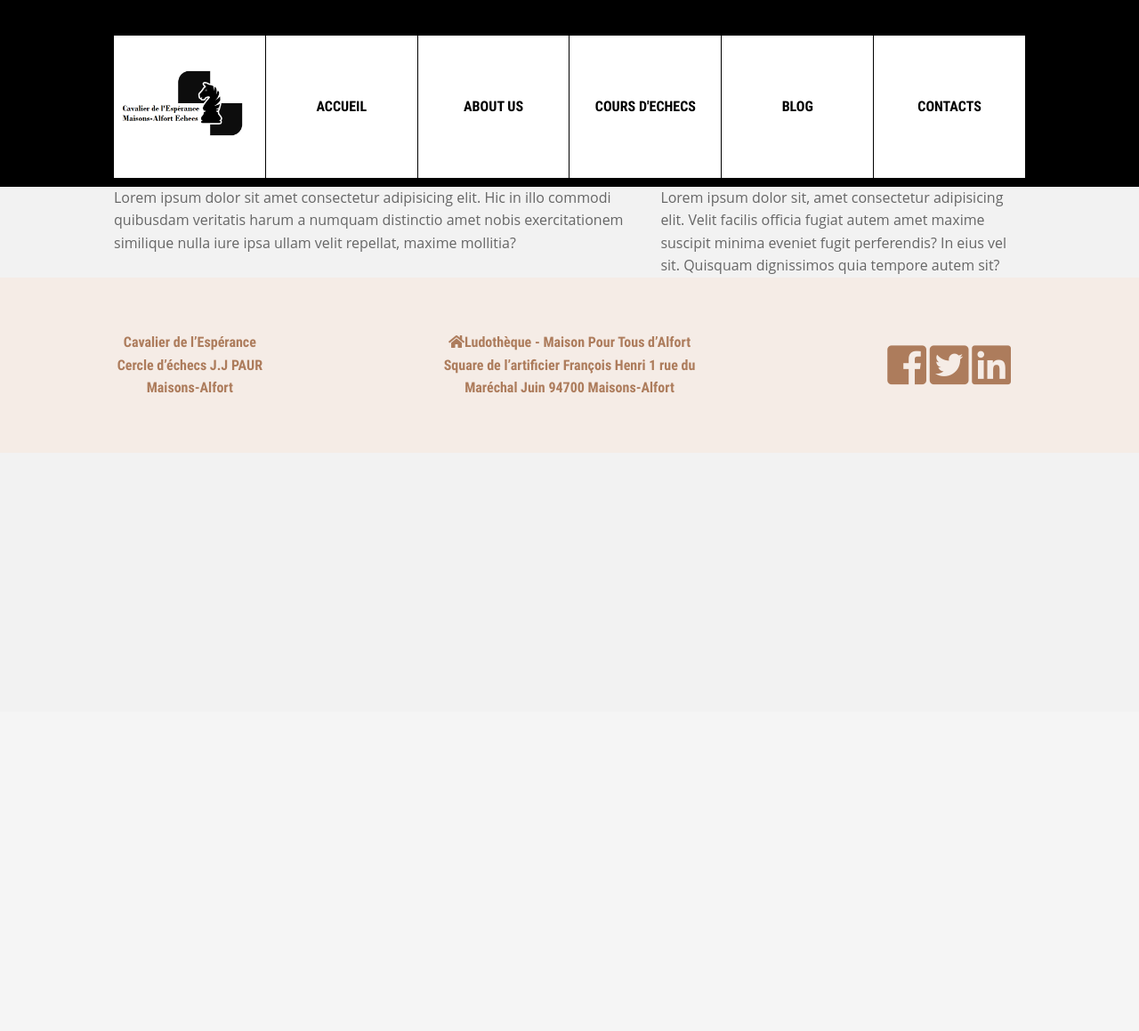
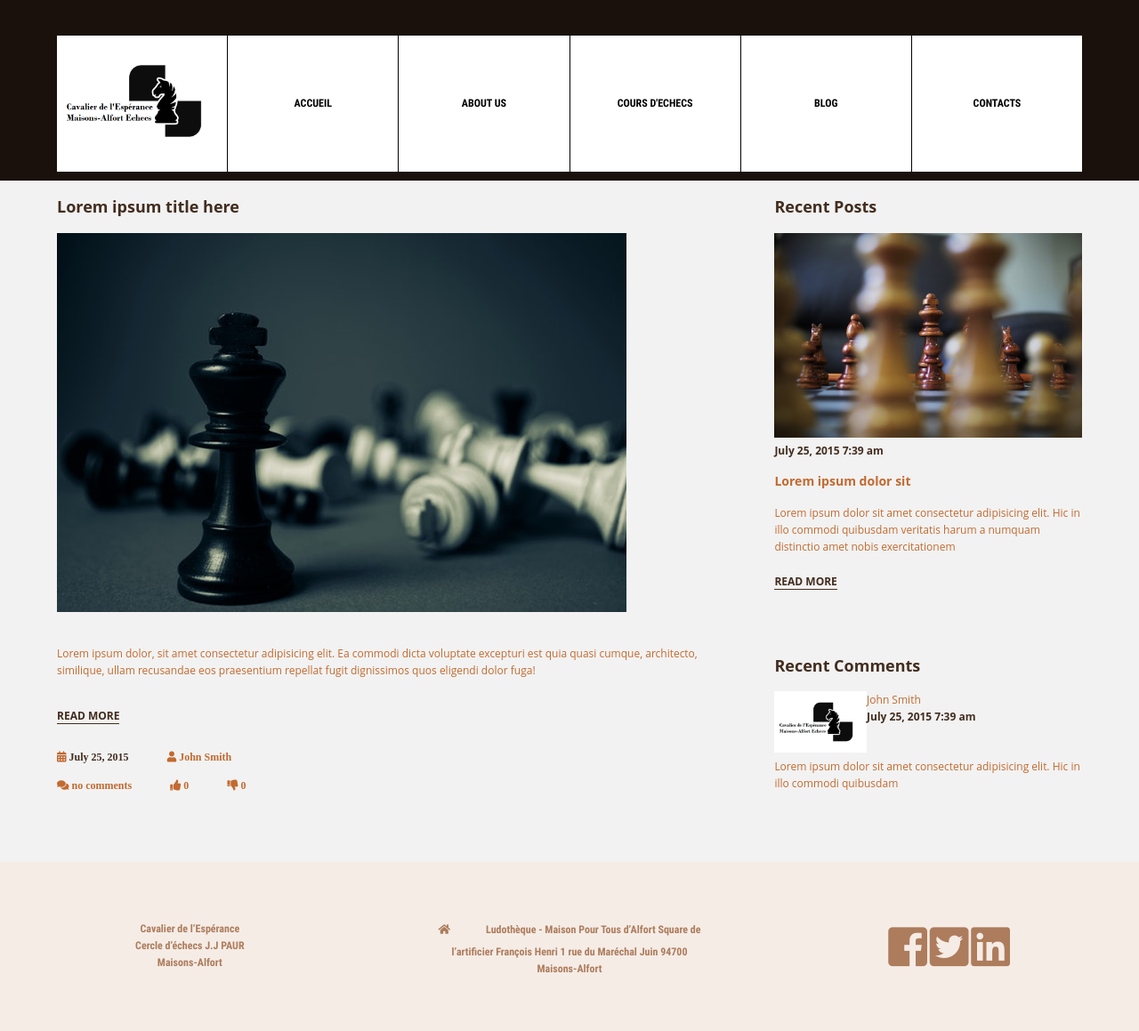
Before and after one commit to ewastec/chess, a PHP site: page /blog.html in a window 1280 px wide. Shown: the whole page at 89% size. Before the commit the page ends 509 px from the top, so only its background shows below. Run offline with PHP 8.4, Linux system fonts and the light colour scheme; some libraries are stand-ins or nearby versions.

Commit message:
new changes

```diff
--- a/chessclubfinal/blog.html
+++ b/chessclubfinal/blog.html
@@ -30,10 +30,79 @@
 
     <main class="blog">
         <div class="left">
-            Lorem ipsum dolor sit amet consectetur adipisicing elit. Hic in illo commodi quibusdam veritatis harum a numquam distinctio amet nobis exercitationem similique nulla iure ipsa ullam velit repellat, maxime mollitia?
+            <div class="postsList">
+                <h2>Lorem ipsum title here</h2>
+                <img src="images/echec002.jpeg" alt="">
+                <p>Lorem ipsum dolor, sit amet consectetur adipisicing elit. Ea commodi dicta voluptate excepturi est quia quasi cumque, architecto, similique, ullam recusandae eos praesentium repellat fugit dignissimos quos eligendi dolor fuga!</p>
+                <a href="" class="recentPostsReadMore">
+                   <b>Read More</b>
+                </a>
+                <div class="postsListInfo">
+                    <i class="fas fa-calendar-alt">
+                        <span class="recentPostsDate">
+                            <b> July 25, 2015</b>
+                        </span>
+                    </i>
+                    <i class="fas fa-user">
+                        John Smith
+                    </i> <br>
+                    <i class="fas fa-comments">
+                        no comments
+                    </i>
+                    <i class="fas fa-thumbs-up"> 0 </i>
+                    <i class="fas fa-thumbs-down"> 0 </i>
+                </div>
+
+            </div>
         </div>
         <aside class="right">
-            Lorem ipsum dolor sit, amet consectetur adipisicing elit. Velit facilis officia fugiat autem amet maxime suscipit minima eveniet fugit perferendis? In eius vel sit. Quisquam dignissimos quia tempore autem sit?
+            <div class="recentPostsList">
+                <h2>Recent Posts</h2>
+                <div class="recentPosts">
+                    <div class="recentPostsLeft">
+                        <img src="images/echec001.jpeg" alt="">
+                    </div>
+                    <div class="recentPostsRight">
+                        <div class="recentPostsDate">
+                           <b>July 25, 2015 7:39 am</b>
+                        </div>
+                        <div class="recentPostsTitle">
+                           <h3>Lorem ipsum dolor sit</h3>
+                        </div>
+                        <div class="recentPostsBody">
+                            Lorem ipsum dolor sit amet consectetur adipisicing elit. Hic in illo commodi quibusdam veritatis harum a numquam distinctio amet nobis exercitationem
+                        </div>
+                        <a href="" class="recentPostsReadMore">
+                           <b> Read More </b>
+                        </a>
+                    </div>
+                </div>
+            </div>
+
+            <div class="recentCommentsList">
+                <h2>Recent Comments</h2>
+                <div class="recentComments">
+                    <div class="recentCommentsTop">
+                            <div class="recentCommentsLeft">
+                                <img src="images/logo.png" alt="">
+                            </div>
+                            <div class="recentCommentsRight">
+                                <div class="recentCommentsUsername">
+                                    John Smith
+                                </div>
+                                <div class="recentCommentsDate">
+                                        <b>July 25, 2015 7:39 am</b>
+                                </div>
+                            </div>
+                    </div>
+                    <div class="recentCommentsBottom">
+                        <a href="" class="recentCommentsBodyShort">
+                                Lorem ipsum dolor sit amet consectetur adipisicing elit. Hic in illo commodi quibusdam
+                        </a>
+                    </div>
+                </div>
+            </div>
+
         </aside>
     </main>
 
--- a/chessclubfinal/css/style.css
+++ b/chessclubfinal/css/style.css
@@ -9,14 +9,14 @@ html {font-size: 62.5%}
 body {
 	font-family: "Open Sans", Arial, sans-serif;
 	background-color: #F2F2F2;
-	color: #666;
-	font-size: 1.6rem;
+	color: #c26a30;
+	font-size: 1.2rem;
 }
 img {
 	max-width: 100%;
 }
 main, nav{
-	width: 80%;
+	width: 90%;
 	margin: 0 auto;
 }
 header, footer{
@@ -24,7 +24,8 @@ header, footer{
 }
 /*Header*/
 header{
-	background-color: black;
+	background-color: #1a110c;
+	color: #666;
 	padding: 40px 0 10px 0;
 }
 nav{
@@ -87,17 +88,95 @@ footer>div{
 .accueil img{
 	width: 100%;
 }
+
+
 /*Blog main.blog*/
 .blog{
 	display: flex;
+	color: #c26a30;
 }
 .blog .left{
-	width: 60%;
+	width: 70%;
+	padding-right: 60px;
 }
 .blog .right{
-	width: 40%;
+	width: 30%;
+}
+.blog h2, .recentPostsDate, .recentCommentsDate, .recentPostsReadMore{
+	color: #432d1f;
+}
+.recentPostsReadMore{
+	text-transform: uppercase;
+	border-bottom: #432d1f 1px solid;
+}
+.recentPostsBody{
+	padding-bottom: 20px;
+}
+.postsListInfo{
+	margin: 20px 0;
+}
+.postsList, .recentPostsList{
+	margin-bottom: 70px;
+}
+.postsList>p{
+	padding: 20px 0;
 }
 
+.fas{
+	padding: 10px 40px 10px 0;
+}
+.recentCommentsTop{
+	display: flex;
+}
+.recentCommentsLeft{
+	width: 30%;
+}
+.recentCommentsRight{
+	width: 70%;
+}
+.recentCommentsBodyShort{
+	color: #c26a30;
+}
+/*One Post main.onePost comments*/
+.writtenBy{
+	border: 1px solid #dbdbdb;
+	padding: 0 30px;
+}
+.writtenBy h3{
+	color: #432d1f;
+}
+.brownLight{
+	color: #c26a30;
+}
+.writtenByTop{
+	display: flex;
+}
+.writtenByTopLeft{
+	width: 30%;
+	padding: 30px;
+}
+.writtenByTopRight{
+	width: 70%;
+}
+
+.formLeaveComment{
+	padding: 60px 0;
+}
+.formLeaveComment input, .formLeaveComment textarea{
+	width:100%;
+	margin: 5px 0;
+	padding: 5px;
+	border: none;
+	border: 1px solid #dbdbdb;
+	color: #c26a30;
+}
+.submitComment{
+	border: none;
+	text-transform: uppercase;
+	border-bottom: #432d1f 1px solid;
+	color: #432d1f;
+
+}
 
 @media screen and (max-width: 1024px) {
 	main, nav{
```
Also changed, not shown: chessclubfinal/Nouscontacter.html (+14 -1 lines), chessclubfinal/onePost.html (added, +157 -0 lines).
